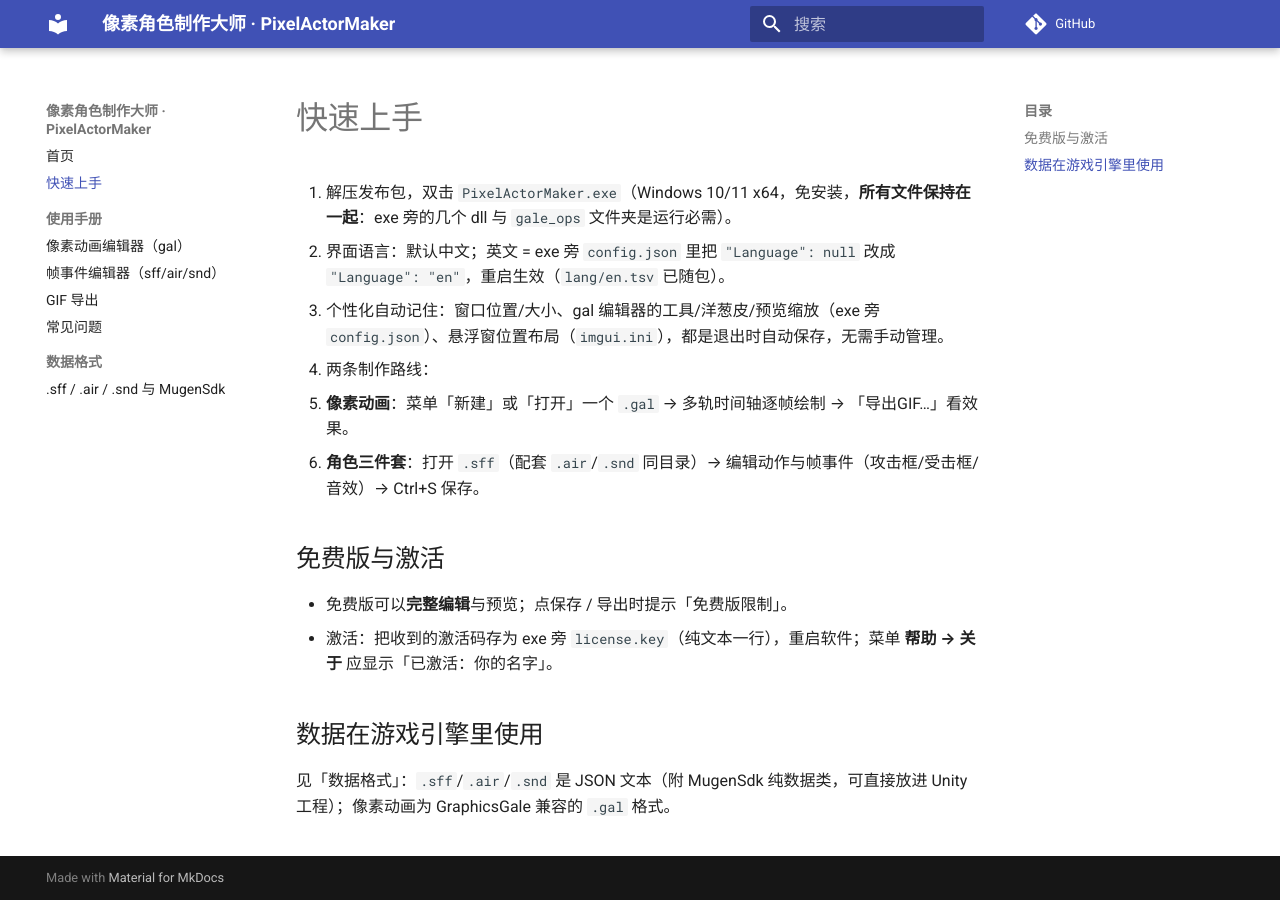
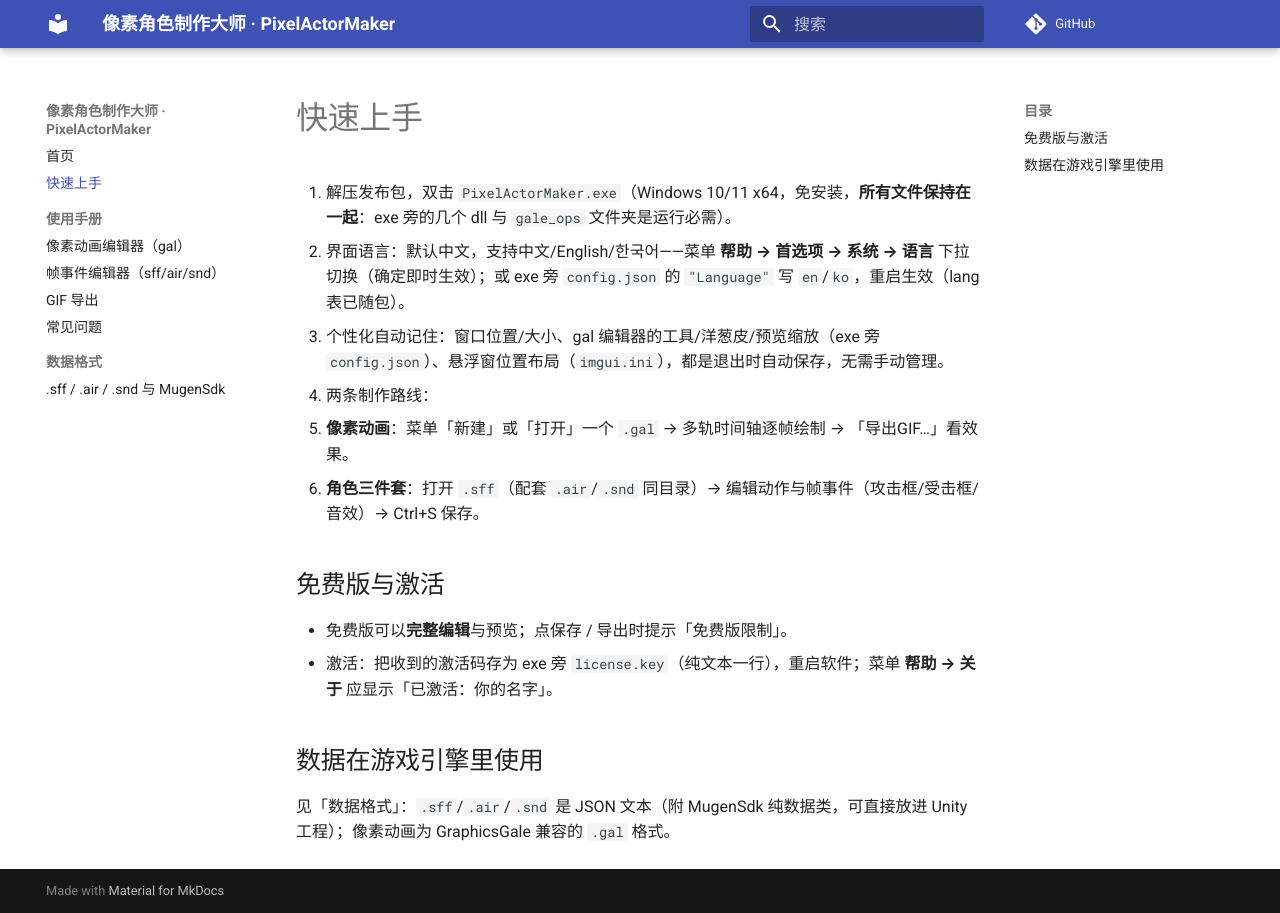
Before and after one commit to r5r6ty/PixelActorMaker, an MkDocs documentation site: the page built from docs/quickstart.md, in a window 1280 px wide. Built offline with MkDocs 1.6.1 and Material for MkDocs 9.7.7, drawn with Linux system fonts in a browser that asks for light colours; comment, search, counter and statistics services are not loaded.

Commit message:
docs: language switching via preferences (zh/en/ko)

```diff
--- a/docs/quickstart.md
+++ b/docs/quickstart.md
@@ -1,7 +1,7 @@
 # 快速上手
 
 1. 解压发布包，双击 `PixelActorMaker.exe`（Windows 10/11 x64，免安装，**所有文件保持在一起**：exe 旁的几个 dll 与 `gale_ops` 文件夹是运行必需）。
-2. 界面语言：默认中文；英文 = exe 旁 `config.json` 里把 `"Language": null` 改成 `"Language": "en"`，重启生效（`lang/en.tsv` 已随包）。
+2. 界面语言：默认中文，支持中文/English/한국어——菜单 **帮助 → 首选项 → 系统 → 语言** 下拉切换（确定即时生效）；或 exe 旁 `config.json` 的 `"Language"` 写 `en`/`ko`，重启生效（lang 表已随包）。
 3. 个性化自动记住：窗口位置/大小、gal 编辑器的工具/洋葱皮/预览缩放（exe 旁 `config.json`）、悬浮窗位置布局（`imgui.ini`），都是退出时自动保存，无需手动管理。
 4. 两条制作路线：
    - **像素动画**：菜单「新建」或「打开」一个 `.gal` → 多轨时间轴逐帧绘制 → 「导出GIF…」看效果。
```
